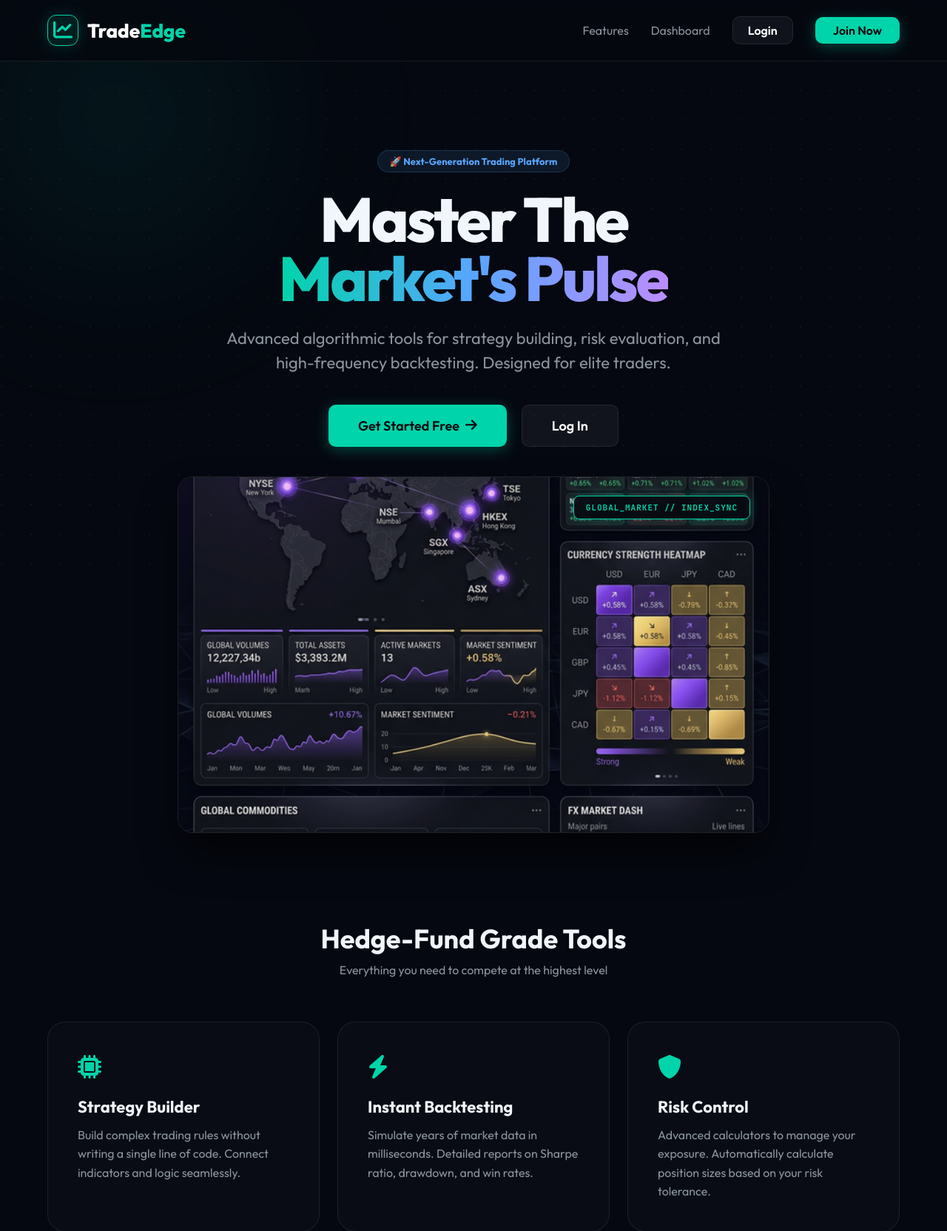
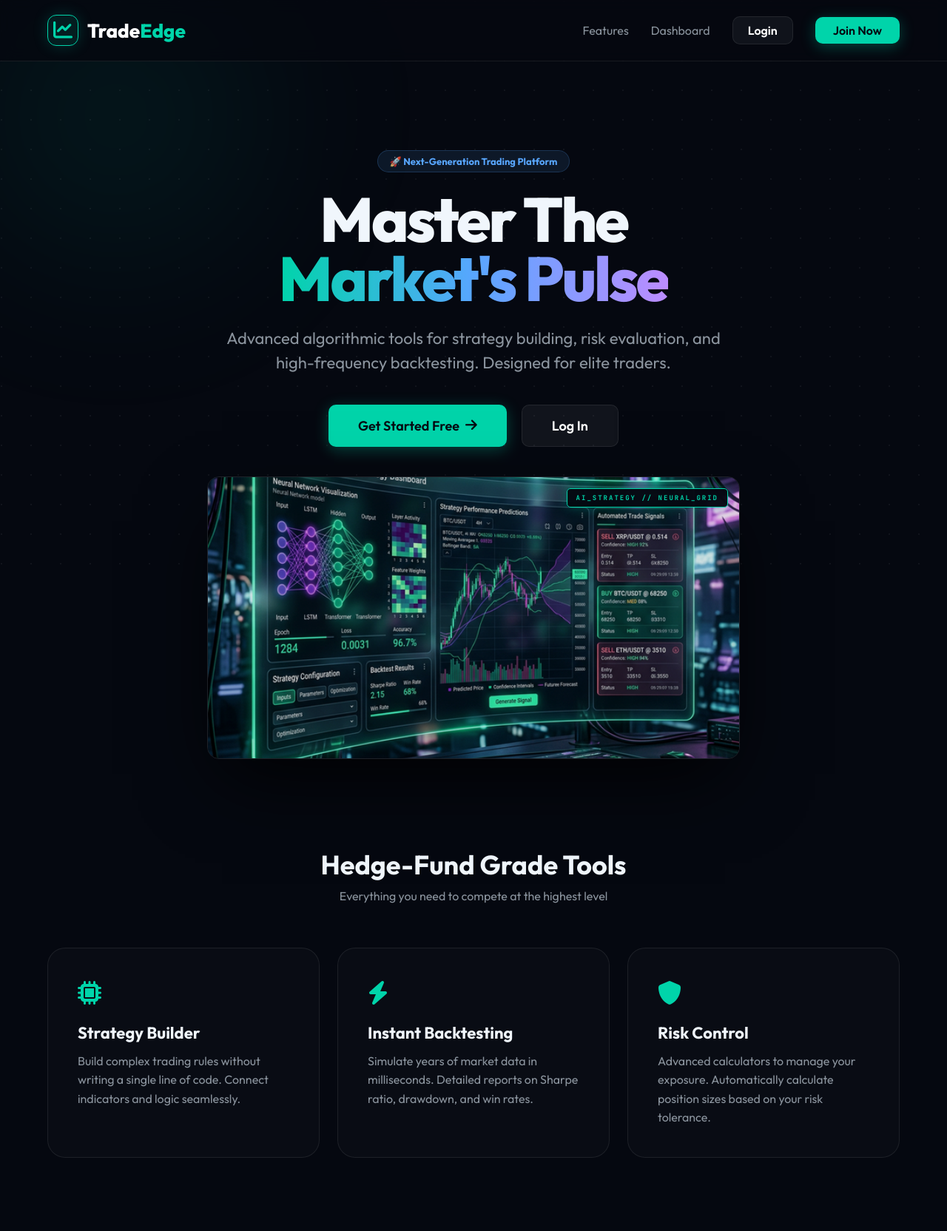
Before and after one commit to amanmishra8004-del/TradePro, a Flask app: page / in a window 1280 px wide. Shown: the top 1664 px of the page at 74% size. Run offline with Flask 3, Linux system fonts and the light colour scheme.

Commit message:
Update landing.html

```diff
--- a/templates/landing.html
+++ b/templates/landing.html
@@ -223,57 +223,58 @@
         /* ── Carousel Styles ── */
         .carousel-container {
             width: 90%;
-            max-width: 800px;
+            max-width: 720px; /* More compact elite size */
             margin: 40px auto;
             position: relative;
             overflow: hidden;
-            border-radius: 20px;
+            border-radius: 16px;
             border: 1px solid rgba(255,255,255,0.1);
-            box-shadow: 0 30px 60px -12px rgba(0,0,0,0.8);
+            box-shadow: 0 40px 100px -20px rgba(0,0,0,0.9);
         }
         .carousel-track {
             display: flex;
             transition: transform 0.6s cubic-bezier(0.7, 0, 0.3, 1);
-            width: 500%; /* 5 images * 100% per view */
-            animation: slideCarousel 10s infinite ease-in-out; /* 2s per slide (1.5s pause + 0.5s move) */
+            width: 500%;
+            animation: slideCarousel 7.5s infinite ease-in-out; /* 1.5s per image */
         }
         .carousel-slide {
-            width: 20%; /* Each image takes 1/5 of track */
+            width: 20%;
             position: relative;
             flex-shrink: 0;
         }
         .carousel-slide img {
             width: 100%;
-            height: 480px; /* Enhanced vertical height */
+            height: 380px; /* Ultra-snappy professional height */
             object-fit: cover;
             display: block;
-            filter: brightness(0.95); /* Slightly brighter for premium feel */
+            filter: brightness(0.9);
+            transition: 0.5s;
         }
         .carousel-overlay {
             position: absolute;
-            top: 25px;
-            right: 25px;
+            top: 15px;
+            right: 15px;
             z-index: 5;
             font-family: 'JetBrains Mono', monospace;
-            font-size: 11px;
+            font-size: 9px;
             color: var(--accent-green);
-            background: rgba(5,8,16,0.9);
-            padding: 8px 16px;
-            border-radius: 8px;
+            background: rgba(5,8,16,0.95);
+            padding: 6px 12px;
+            border-radius: 5px;
             border: 1px solid var(--accent-green);
             box-shadow: 0 0 15px rgba(0,212,170,0.3);
-            backdrop-filter: blur(8px);
-            letter-spacing: 1px;
+            backdrop-filter: blur(12px);
+            letter-spacing: 2px;
             text-transform: uppercase;
-            font-weight: 700;
+            font-weight: 800;
         }
 
         @keyframes slideCarousel {
-            0%, 18% { transform: translateX(0); }
-            20%, 38% { transform: translateX(-20%); }
-            40%, 58% { transform: translateX(-40%); }
-            60%, 78% { transform: translateX(-60%); }
-            80%, 98% { transform: translateX(-80%); }
+            0%, 15% { transform: translateX(0); }
+            20%, 35% { transform: translateX(-20%); }
+            40%, 55% { transform: translateX(-40%); }
+            60%, 75% { transform: translateX(-60%); }
+            80%, 95% { transform: translateX(-80%); }
             100% { transform: translateX(0); }
         }
 
@@ -322,7 +323,7 @@
             </a>
         </div>
 
-        <div class="carousel-container" style="animation: zoomIn 2s 0.8s ease backwards;">
+        <div class="carousel-container" style="animation: zoomIn 1s 0.8s ease backwards;">
             <div class="carousel-track">
                 <!-- Slide 1: Main Dashboard -->
                 <div class="carousel-slide">
```
